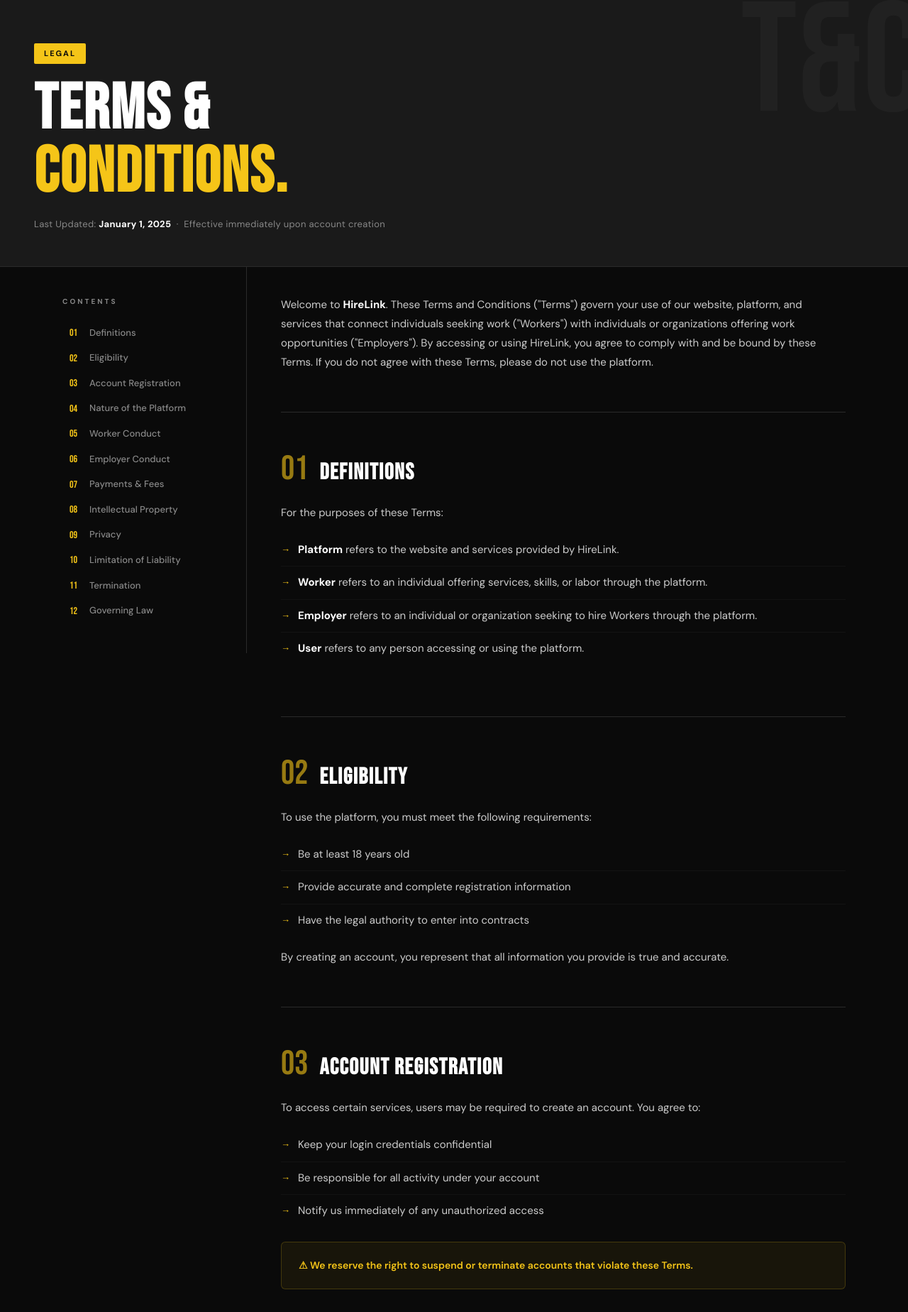
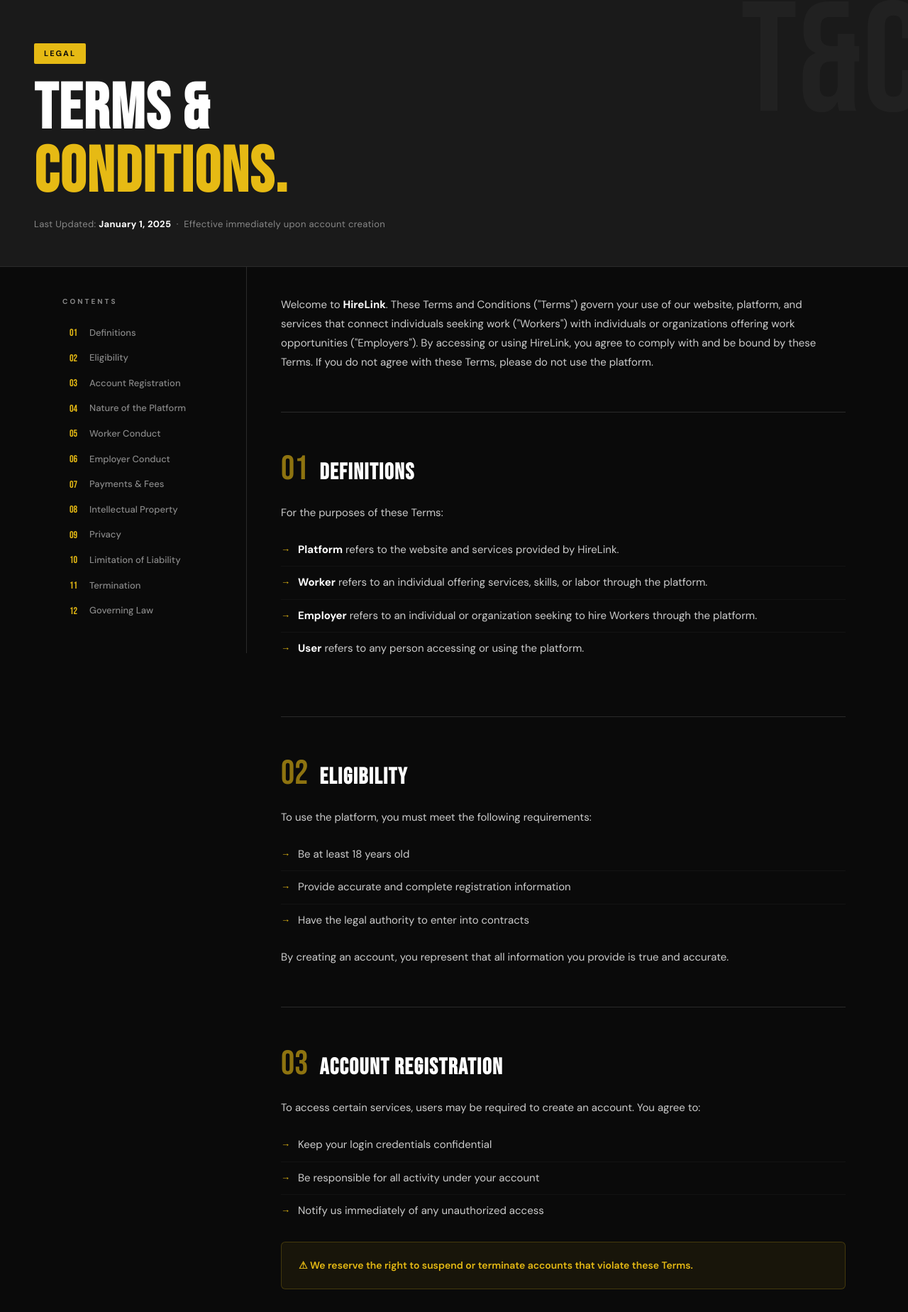
Before and after one commit to shenron612/hirelink_complete, a Django app: page /terms/ in a window 1280 px wide. Shown: the part 72-1920 px from the top of the page at 71% size. Run offline with Django 4.2, Linux system fonts and the light colour scheme.

Commit message:
fifth update

```diff
--- a/skillsync/templates/terms.html
+++ b/skillsync/templates/terms.html
@@ -10,7 +10,7 @@
 <style>
   :root {
     --black: #0a0a0a;
-    --yellow: #F5C518;
+    --yellow: #e6ba14;
     --white: #ffffff;
     --gray: #1a1a1a;
     --gray-mid: #2a2a2a;
```
Also changed, not shown: skillsync/static/css/main.css (+4 -6 lines).
